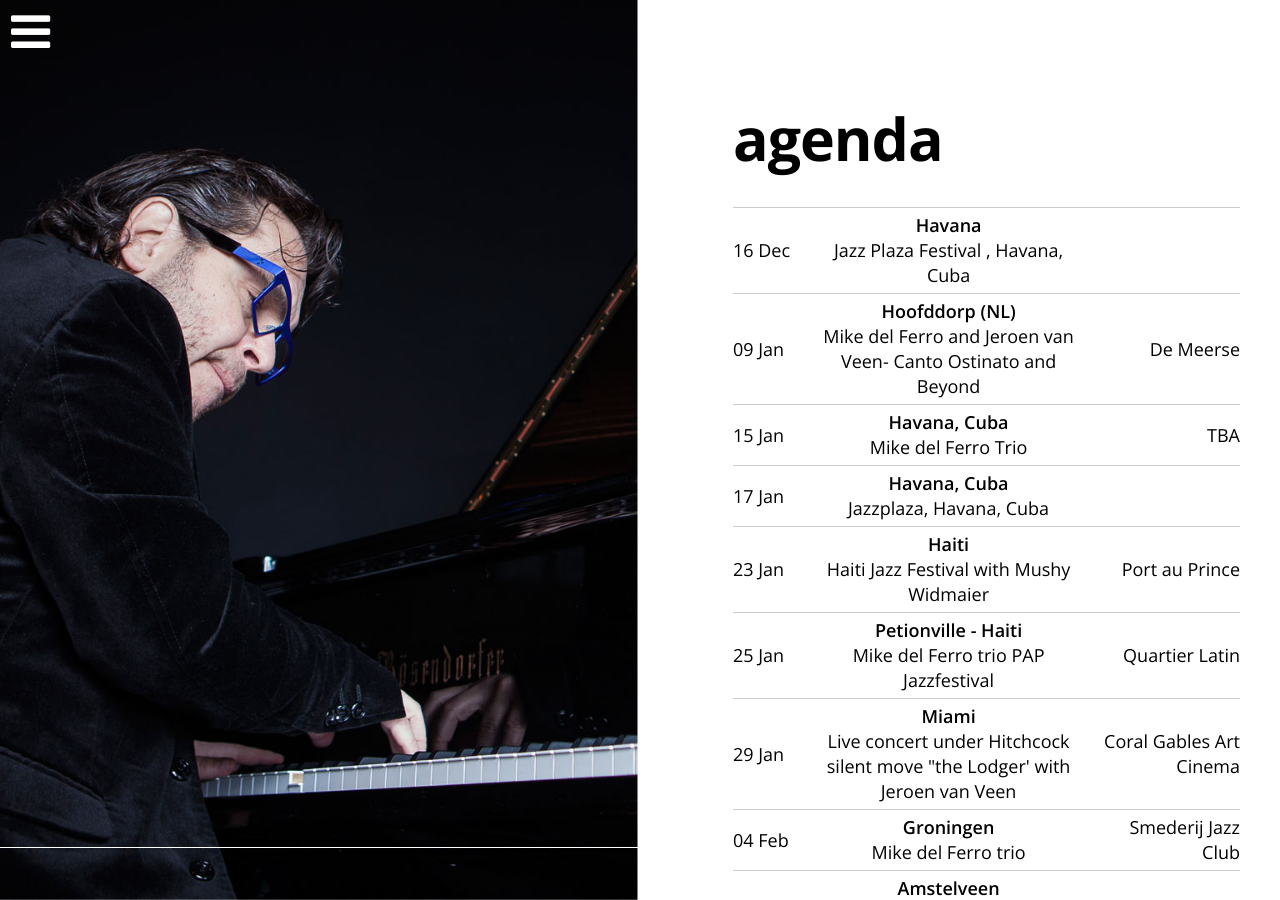
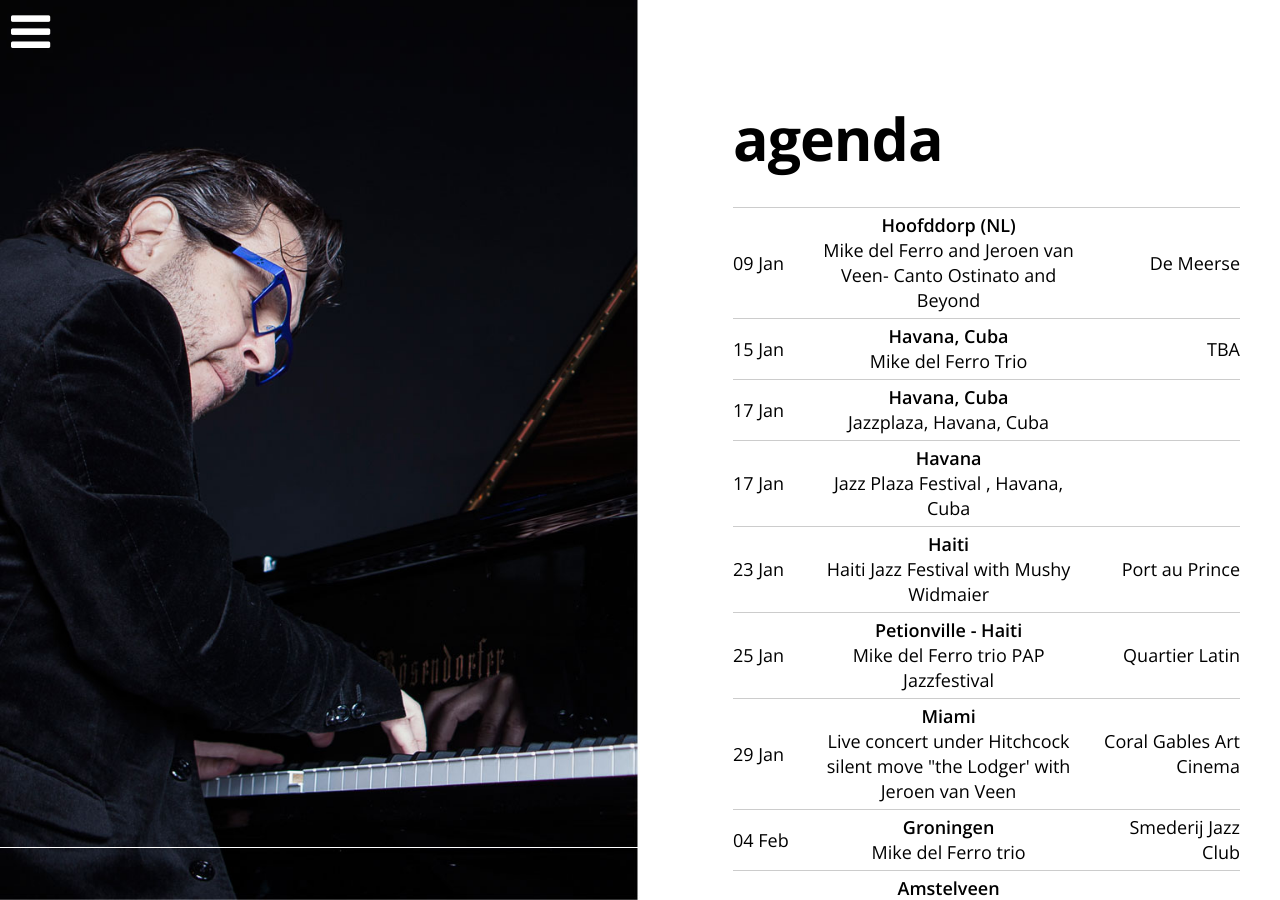
Before and after one commit to mikedelferro/website, a Jekyll site: the page built from agenda.html, in a window 1280 px wide and 900 px high. Built offline with Jekyll 4.4.1, drawn with Linux system fonts in a browser that asks for light colours; nearby versions of some CDN libraries.

Commit message:
Updated '_data/gigs.yml' via CloudCannon

```diff
--- a/_data/gigs.yml
+++ b/_data/gigs.yml
@@ -71,7 +71,7 @@ items:
     venue: Petionville - Haiti
     url: www.papjazzhaiti.org
   - title: 'Jazz Plaza Festival , Havana, Cuba'
-    date: 2019-12-16 18:00:00
+    date: 2020-01-17 18:00:00
     location:
     venue: Havana
     url:
```
